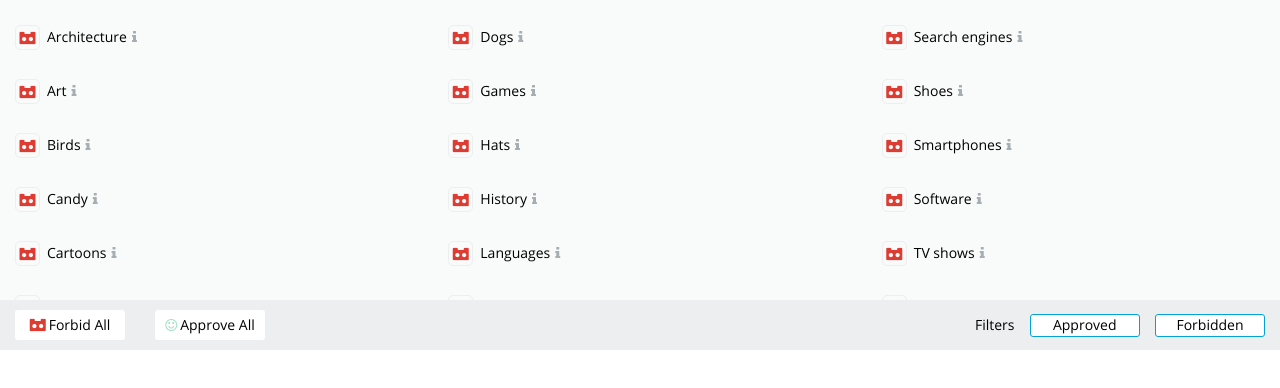
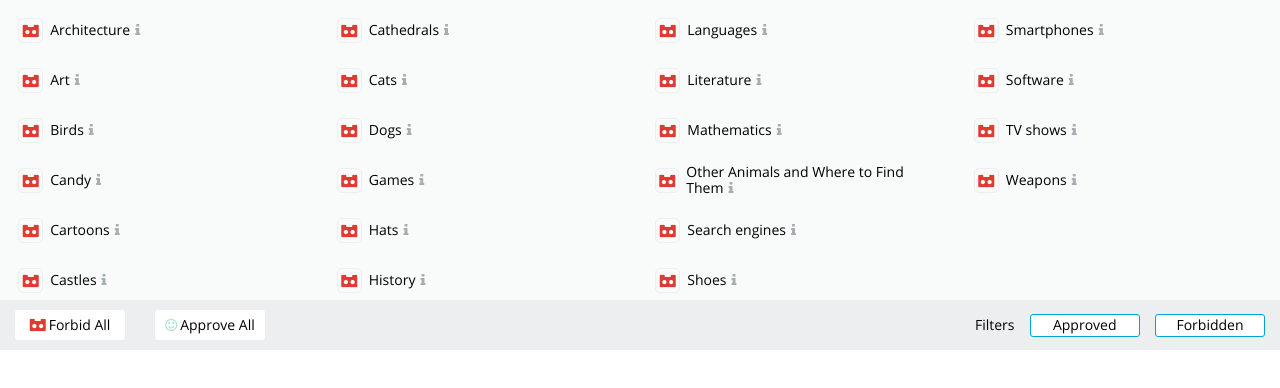
Before and after one commit to Asya-Mikhailova/react-test-task, a React (Create React App) app: page /categories/1 in a window 1280 px wide. Shown: the top 388 px of the page. Built offline with nearby package versions, Linux system fonts and the light colour scheme; data requests are answered from the project's data file.

Commit message:
fix: fixed classes according to BEM

```diff
--- a/package.json
+++ b/package.json
@@ -17,6 +17,7 @@
     "react-dom": "^16.13.1",
     "react-redux": "^7.2.1",
     "react-scripts": "3.4.3",
+    "react-simple-tooltip": "^2.6.1",
     "redux": "^4.0.5",
     "redux-logger": "^3.0.6",
     "redux-thunk": "^2.3.0"
--- a/src/components/CategoriesContainer.js
+++ b/src/components/CategoriesContainer.js
@@ -56,21 +56,21 @@ export const CategoriesContainer = () => {
 
       <div className='categories__footer'>
         <div className='categories__button-container'>
-          <Button className='button'>
+          <Button className='categories__button'>
             <i className='fa fa-simplybuilt categories__button-container__icon_danger' />
             Forbid All
           </Button>
-          <Button className='button'>
+          <Button className='categories__button'>
             <i className='fa fa-smile-o categories__button-container__icon_success' />
             Approve All
           </Button>
         </div>
         <div className='categories__filter-container'>
           <p>Filters</p>
-          <Button className='button_border' filter={true}>
+          <Button className='categories__button_border' filter={true}>
             Approved
           </Button>
-          <Button className='button_border' filter={false}>
+          <Button className='categories__button_border' filter={false}>
             Forbidden
           </Button>
         </div>
--- a/src/components/CategoriesContainer.scss
+++ b/src/components/CategoriesContainer.scss
@@ -11,8 +11,8 @@
   }
 
   &__container {
-    column-width: 300px;
-    column-gap: 40px;
+    column-width: 290px;
+    height: 300px;
     margin: 10px;
   }
 
@@ -43,6 +43,49 @@
     }
   }
 
+  &__button {
+    background-color: $color-white;
+    border: none;
+    border-radius: 3px;
+    width: 110px;
+    height: 30px;
+
+    &:hover {
+      cursor: pointer;
+      background-color: $color-primary;
+      border: solid 1px $color-text;
+    }
+
+    &:active {
+      outline: none;
+    }
+
+    &:focus {
+      border: 1px solid $color-text;
+    }
+
+    &_border {
+      border: 1px solid $color-blue;
+      border-radius: 3px;
+      height: 23px;
+      width: 110px;
+      background-color: $color-white;
+
+      &:hover {
+        background-color: $color-filter-hover;
+        border: 1px solid $color-filter-hborder;
+      }
+
+      &:focus,
+      &:active {
+        background-color: $color-blue;
+        color: $color-white;
+        border: none;
+        outline: none;
+      }
+    }
+  }
+
   &__filter-container {
     display: flex;
     width: 290px;
--- a/src/components/CategoryItem.js
+++ b/src/components/CategoryItem.js
@@ -2,32 +2,32 @@ import React from 'react';
 import { useDispatch } from 'react-redux';
 import { setIsSelected } from '../redux';
 
-// import { withStyles } from '@material-ui/core/styles';
-// import Tooltip from '@material-ui/core/Tooltip';
-
-import { CustomTooltip } from './CustomTooltip';
-
 import './CategoryItem.scss';
 
-// const CustomTooltip = withStyles({
-//   tooltip: {
-//     width: '380px',
-//     fontSize: '14px',
-//     color: 'black',
-//     backgroundColor: 'rgba(255, 255, 255, 0.8)',
-//     opacity: '0.7',
-//     border: '1px solid #eceeef',
-//     padding: '15px',
-//     margin: '-2px 0',
-//     textAlign: 'center',
-//   },
-//   arrow: {
-//     '&:before': {
-//       border: '1px solid #eceeef',
-//     },
-//     color: 'rgba(255, 255, 255, 0.8)',
-//   },
-// })(Tooltip);
+import { withStyles } from '@material-ui/core/styles';
+import Tooltip from '@material-ui/core/Tooltip';
+
+//import { CustomTooltip } from './CustomTooltip';
+
+const CustomTooltip = withStyles({
+  tooltip: {
+    width: '380px',
+    fontSize: '14px',
+    color: 'black',
+    backgroundColor: 'rgba(255, 255, 255, 0.9)',
+    border: '1px solid #eceeef',
+    padding: '15px',
+    margin: '5px 0',
+    textAlign: 'center',
+  },
+  arrow: {
+    '&:before': {
+      border: '1px solid #eceeef',
+      width: '15px',
+    },
+    color: 'rgba(255, 255, 255, 0.8)',
+  },
+})(Tooltip);
 
 export const CategoryItem = ({ category }) => {
   const dispatch = useDispatch();
@@ -56,8 +56,12 @@ export const CategoryItem = ({ category }) => {
           )}
         </div>
 
-        <p>{category.name}</p>
-        <i className='fa fa-info'></i>
+        <p>
+          {category.name}
+          <span>
+            <i className='fa fa-info' />
+          </span>
+        </p>
       </button>
     </CustomTooltip>
   );
--- a/src/components/CategoryItem.scss
+++ b/src/components/CategoryItem.scss
@@ -2,15 +2,18 @@
 
 .category {
   display: inline-flex;
-  width: 100%;
+  width: 300px;
   align-items: center;
-  padding: 5px;
   border: none;
+  border-radius: 3px;
   background-color: $color-primary;
+  height: 40px;
   text-align: left;
+  margin-bottom: 10px;
 
   &:hover {
     background-color: $color-hover;
+    height: 40px;
   }
 
   &:active,
```
Also changed, not shown: 1 other file (tests, documents, lock files or other folders).
